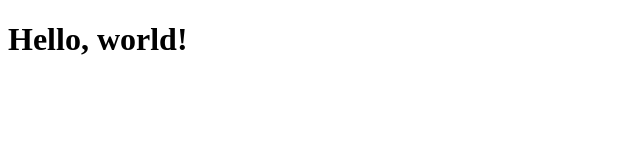
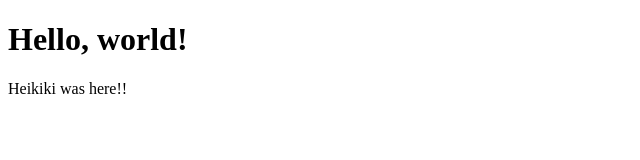
Before and after one commit to Qyn1903/QuynhVu.github.io, a plain HTML site: page index.html in a window 1280 px wide. Shown: the whole page, without its empty margins (0-640 px from the left). Drawn offline with Linux system fonts and the light colour scheme.

Commit message:
Update index.html

```diff
--- a/index.html
+++ b/index.html
@@ -9,5 +9,6 @@
 </head>
 <body>
   <h1>Hello, world!</h1>
+  <p>Heikiki was here!!</p>
 </body>
 </html>
```
